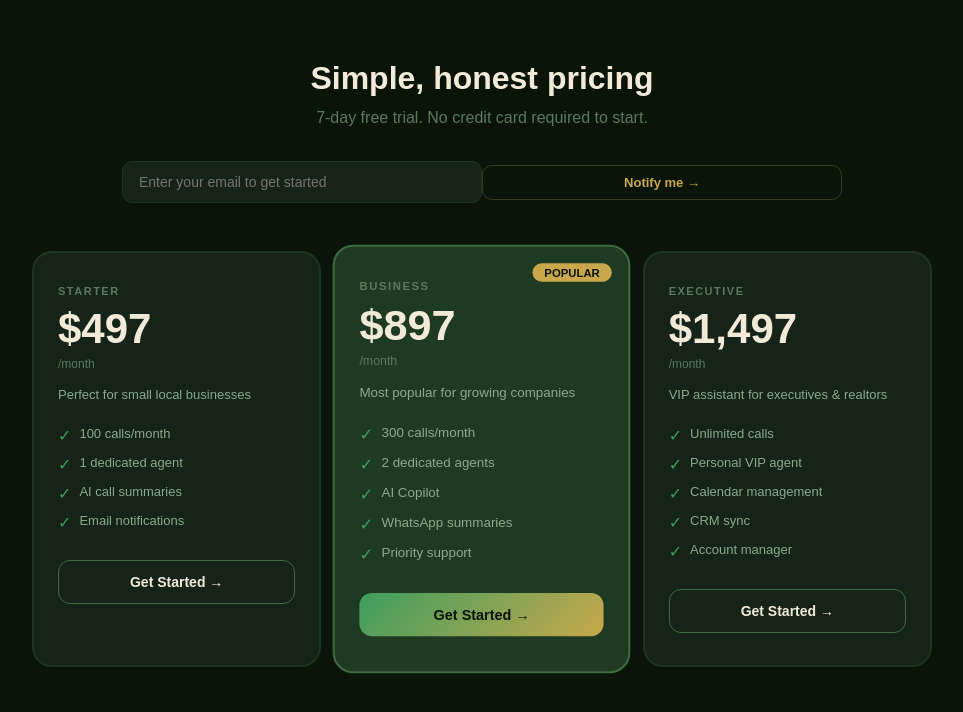
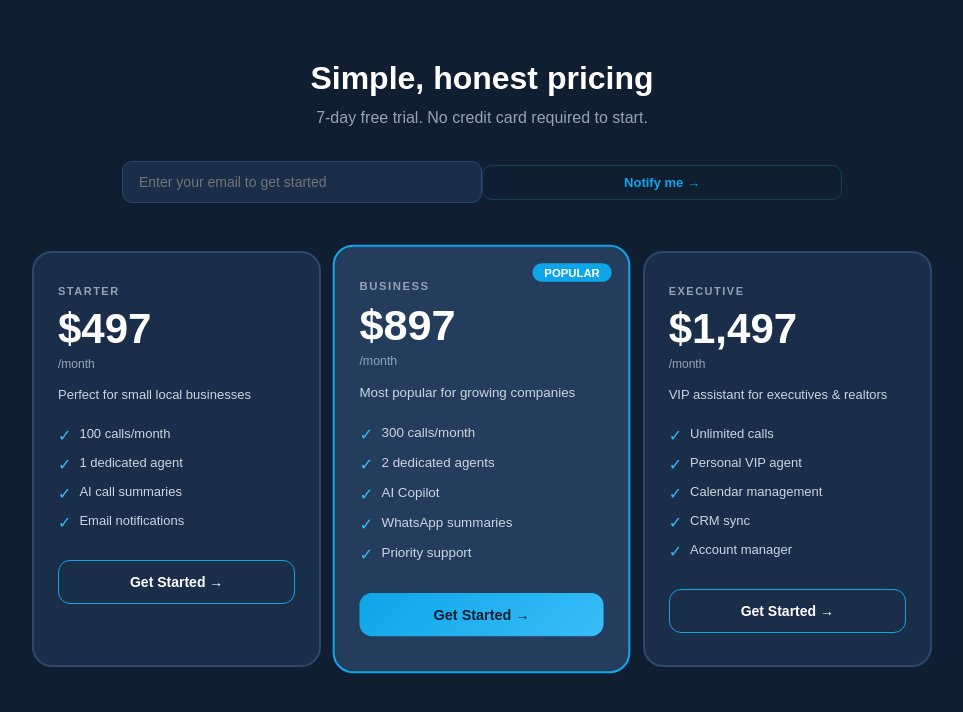
Before and after one commit to danielcerezorodas-hue/CallByDani-, a Next.js app: page /pricing in a window 1280 px wide. Shown: the top 712 px of the page, without its empty margins (158-1121 px from the left). Built offline with nearby package versions, Linux system fonts and the light colour scheme; no server answers.

Commit message:
Cambiar colores a azul y blanco

```diff
--- a/app/pricing/page.js
+++ b/app/pricing/page.js
@@ -84,13 +84,13 @@ export default function PricingPage() {
   }
 
   return (
-    <div style={{ background: "#0a1409", minHeight: "100vh", fontFamily: "sans-serif", padding: "60px 24px" }}>
+    <div style={{ background: "#0f1e30", minHeight: "100vh", fontFamily: "'DM Sans', sans-serif", padding: "60px 24px" }}>
       <div style={{ maxWidth: 900, margin: "0 auto" }}>
         <div style={{ textAlign: "center", marginBottom: 48 }}>
-          <div style={{ fontSize: 32, fontWeight: 900, color: "#f2ead8", marginBottom: 12 }}>
+          <div style={{ fontSize: 32, fontWeight: 900, color: "#ffffff", marginBottom: 12 }}>
             Simple, honest pricing
           </div>
-          <p style={{ color: "#5a7a5d", fontSize: 16, marginBottom: 28 }}>
+          <p style={{ color: "#94a3b8", fontSize: 16, marginBottom: 28 }}>
             7-day free trial. No credit card required to start.
           </p>
           <input
@@ -100,15 +100,15 @@ export default function PricingPage() {
             onKeyDown={e => e.key === "Enter" && handleNotify()}
             placeholder="Enter your email to get started"
             style={{
-              width: "100%", maxWidth: 360, background: "#162318",
-              border: "1px solid #1e3320", borderRadius: 10,
-              color: "#f2ead8", padding: "12px 16px", fontSize: 14,
+              width: "100%", maxWidth: 360, background: "#1a2e4a",
+              border: "1px solid #2c4868", borderRadius: 10,
+              color: "#ffffff", padding: "12px 16px", fontSize: 14,
               outline: "none", fontFamily: "inherit", boxSizing: "border-box"
             }}
           />
           <button onClick={handleNotify} disabled={saving} style={{
-            marginTop: 10, background: "transparent", color: "#c8a84b",
-            border: "1px solid #c8a84b40", borderRadius: 10, padding: "9px 20px",
+            marginTop: 10, background: "transparent", color: "#0ea5e9",
+            border: "1px solid #0ea5e940", borderRadius: 10, padding: "9px 20px",
             fontWeight: 700, fontSize: 13, cursor: saving ? "not-allowed" : "pointer",
             fontFamily: "inherit", width: "100%", maxWidth: 360
           }}>
@@ -120,7 +120,7 @@ export default function PricingPage() {
             </div>
           )}
           {emailSaved && (
-            <div style={{ color: "#3d9e5f", fontSize: 13, marginTop: 8, fontWeight: 700 }}>
+            <div style={{ color: "#38bdf8", fontSize: 13, marginTop: 8, fontWeight: 700 }}>
               ✓ Got it! Select a plan below to get started.
             </div>
           )}
@@ -129,29 +129,29 @@ export default function PricingPage() {
         <div style={{ display: "grid", gridTemplateColumns: "repeat(auto-fit, minmax(240px, 1fr))", gap: 16 }}>
           {PLANS.map(plan => (
             <div key={plan.id} style={{
-              background: plan.popular ? "#1f3a22" : "#162318",
-              border: `2px solid ${plan.popular ? "#3d6b41" : "#1e3320"}`,
+              background: plan.popular ? "#243d5c" : "#1a2e4a",
+              border: `2px solid ${plan.popular ? "#0ea5e9" : "#2c4868"}`,
               borderRadius: 20, padding: "32px 24px", position: "relative",
               transform: plan.popular ? "scale(1.03)" : "none"
             }}>
               {plan.popular && (
-                <div style={{ position: "absolute", top: 16, right: 16, background: "#c8a84b", color: "#0a1409", borderRadius: 20, padding: "3px 12px", fontSize: 11, fontWeight: 900 }}>
+                <div style={{ position: "absolute", top: 16, right: 16, background: "#0ea5e9", color: "#ffffff", borderRadius: 20, padding: "3px 12px", fontSize: 11, fontWeight: 900 }}>
                   POPULAR
                 </div>
               )}
-              <div style={{ color: "#5a7a5d", fontSize: 11, fontWeight: 800, letterSpacing: 1.5, marginBottom: 8 }}>
+              <div style={{ color: "#94a3b8", fontSize: 11, fontWeight: 800, letterSpacing: 1.5, marginBottom: 8 }}>
                 {plan.name.toUpperCase()}
               </div>
-              <div style={{ fontSize: 42, fontWeight: 900, color: "#f2ead8", marginBottom: 4 }}>
+              <div style={{ fontSize: 42, fontWeight: 900, color: "#ffffff", marginBottom: 4 }}>
                 {plan.price}
               </div>
-              <div style={{ color: "#5a7a5d", fontSize: 12, marginBottom: 16 }}>/month</div>
-              <div style={{ color: "#8aaa8d", fontSize: 13, marginBottom: 24 }}>{plan.desc}</div>
+              <div style={{ color: "#94a3b8", fontSize: 12, marginBottom: 16 }}>/month</div>
+              <div style={{ color: "#cbd5e1", fontSize: 13, marginBottom: 24 }}>{plan.desc}</div>
               <div style={{ marginBottom: 28 }}>
                 {plan.features.map((f, i) => (
                   <div key={i} style={{ display: "flex", gap: 8, marginBottom: 10 }}>
-                    <span style={{ color: "#3d9e5f" }}>✓</span>
-                    <span style={{ color: "#8aaa8d", fontSize: 13 }}>{f}</span>
+                    <span style={{ color: "#38bdf8" }}>✓</span>
+                    <span style={{ color: "#cbd5e1", fontSize: 13 }}>{f}</span>
                   </div>
                 ))}
               </div>
@@ -160,9 +160,9 @@ export default function PricingPage() {
                 disabled={loading === plan.id}
                 style={{
                   width: "100%", padding: "13px 0", borderRadius: 12,
-                  background: plan.popular ? "linear-gradient(135deg, #3d9e5f, #c8a84b)" : "transparent",
-                  color: plan.popular ? "#0a1409" : "#f2ead8",
-                  border: plan.popular ? "none" : "1px solid #3d6b41",
+                  background: plan.popular ? "linear-gradient(135deg, #0ea5e9, #38bdf8)" : "transparent",
+                  color: plan.popular ? "#0f1e30" : "#ffffff",
+                  border: plan.popular ? "none" : "1px solid #0ea5e9",
                   fontWeight: 900, fontSize: 14, cursor: "pointer", fontFamily: "inherit"
                 }}
               >
```
Also changed, not shown: app/contact/page.js (+26 -26 lines), app/success/page.js (+11 -11 lines).
